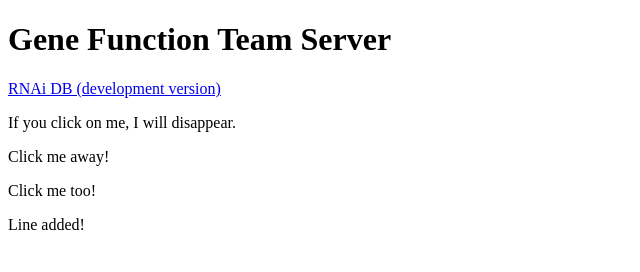
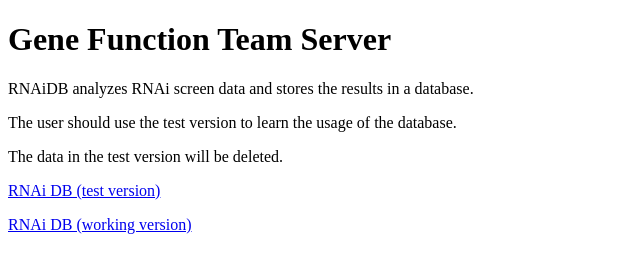
Before and after one commit to DrJCampbell/icr-gft-rnaidb, a plain HTML site: page index.html in a window 1280 px wide. Shown: the whole page, without its empty margins (0-640 px from the left). Drawn offline with nearby package versions, Linux system fonts and the light colour scheme.

Commit message:
Modified index.html and run_analysis_script.R.

```diff
--- a/index.html
+++ b/index.html
@@ -1,6 +1,7 @@
 <!DOCTYPE html>
 <html>
 <head>
+<!-- Commented out the script by Wenbin
 <script src="http://ajax.googleapis.com/ajax/libs/jquery/1.11.1/jquery.min.js"></script>
 <script>
 $(document).ready(function(){
@@ -9,14 +10,31 @@ $(document).ready(function(){
   });
 });
 </script>
+-->
 <title>Gene Function Team Server</title>
 </head>
 <body>
 <h1>Gene Function Team Server</h1>
-<a href="/cgi-bin/2_copy_rnaidb.pl">RNAi DB (development version)</a>
+<p>
+RNAiDB analyzes RNAi screen data and stores the results in a database.
+</p>
+<p>
+The user should use the test version to learn the usage of the database.
+</p>
+<p>
+The data in the test version will be deleted.
+</p>
+<p>
+<a href="/cgi-bin/rnaidb_devel.pl">RNAi DB (test version)</a>
+</p>
+<p>
+<a href="/cgi-bin/rnaidb.pl">RNAi DB (working version)</a>
+</p>
+<!-- Commented out the script by Wenbin
 <p>If you click on me, I will disappear.</p>
 <p>Click me away!</p>
 <p>Click me too!</p>
 <p>Line added!</p>
+-->
 </body>
 </html>
```
Also changed, not shown: 2 other files.
